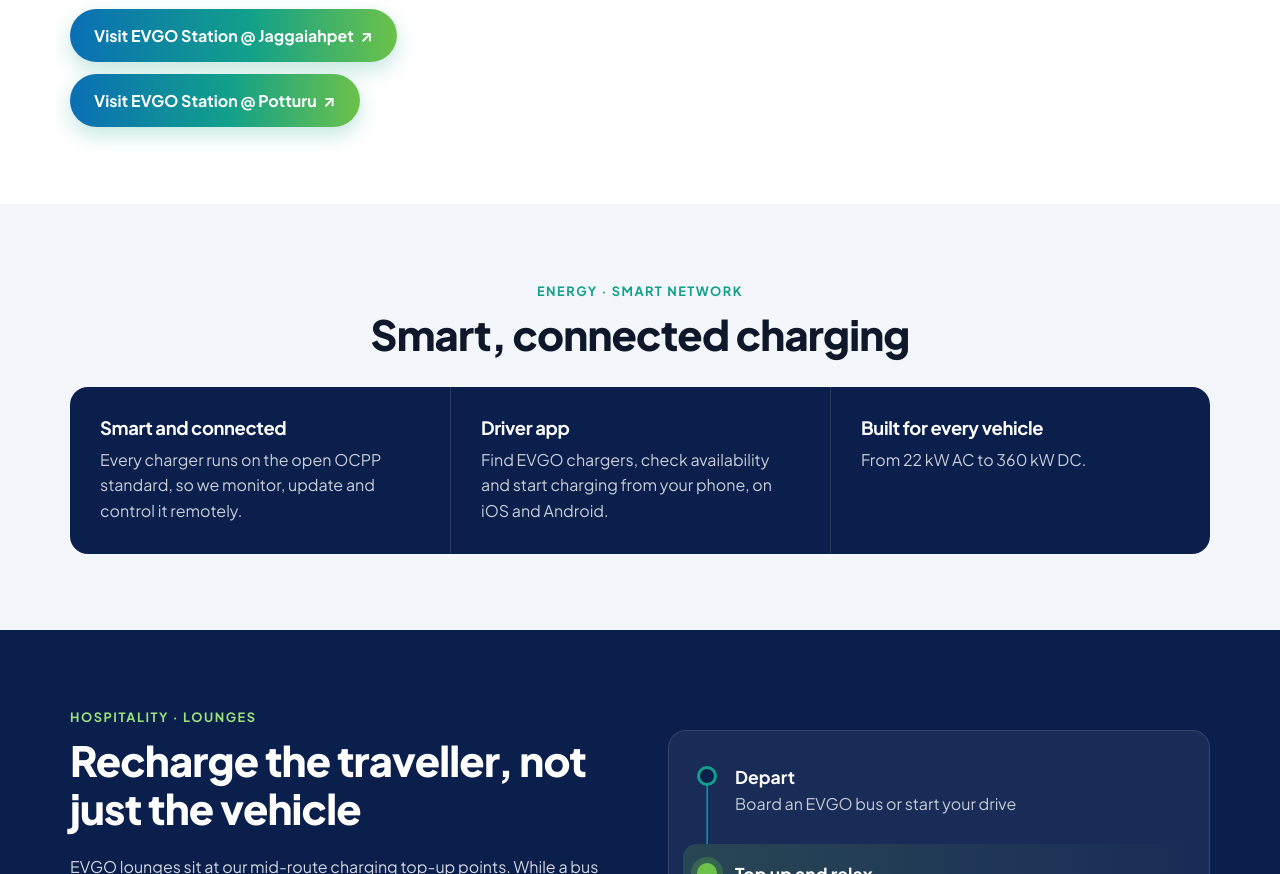
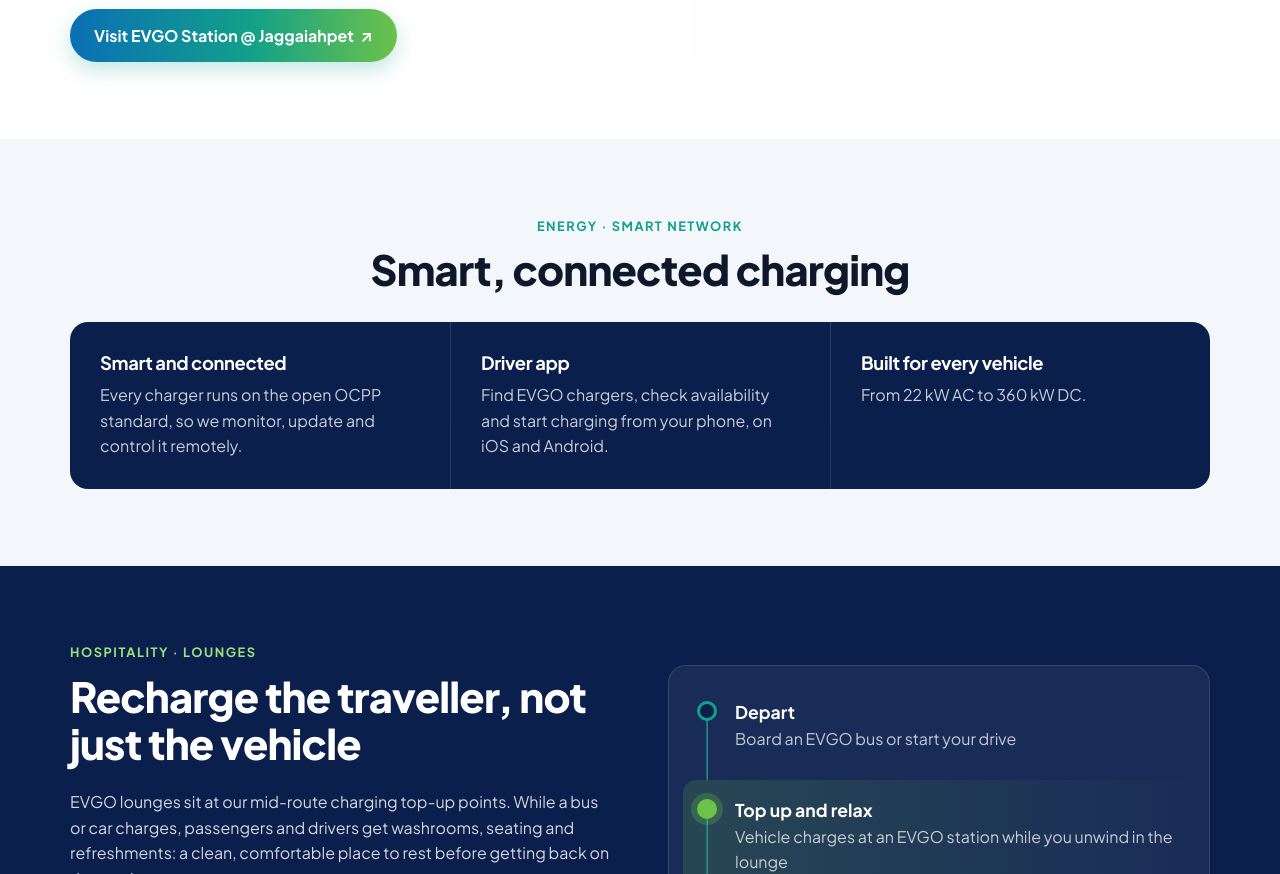
Before and after one commit to circarukch/www.evgo.earth, a plain HTML site: page index.html in a window 1280 px wide. Shown: the part 2879-3753 px from the top of the page. Drawn offline with Linux system fonts and the light colour scheme.

Commit message:
Energy: show only Jaggaiahpet station button until Potturu pin is available
Co-Authored-By: Claude Opus 5.5 <noreply@anthropic.com>
Claude-Session: https://claude.ai/code/session_01UjY5ktP8zwJx22sYyoNubH

```diff
--- a/index.html
+++ b/index.html
@@ -187,7 +187,6 @@
           </div>
           <div class="station-ctas">
             <a class="btn" href="https://maps.app.goo.gl/7cpnT98NzT7Xwxn49" target="_blank" rel="noopener">Visit EVGO Station @ Jaggaiahpet <span aria-hidden="true">↗</span></a>
-            <a class="btn" href="https://www.google.com/maps/search/?api=1&amp;query=EVGO%20EV%20Charging%20Station%2C%20Potturu%2C%20Andhra%20Pradesh" target="_blank" rel="noopener">Visit EVGO Station @ Potturu <span aria-hidden="true">↗</span></a>
           </div>
         </div>
       </div>
```
